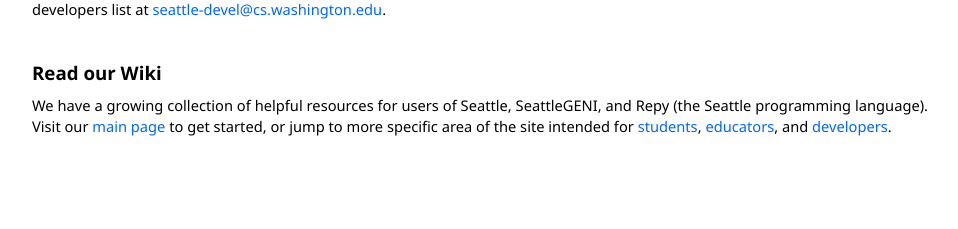
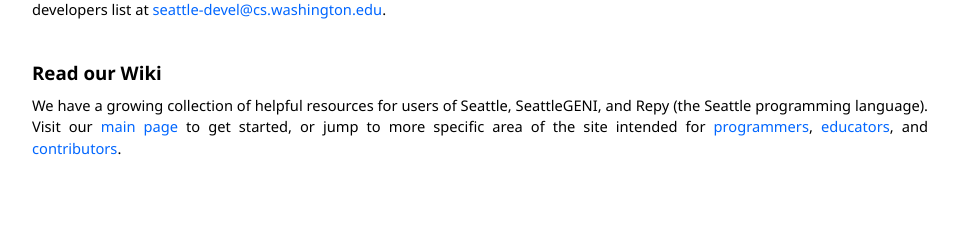
Before and after one commit to aOlmo/clearinghouse, a Django app: template website/html/templates/control/help.html in a window 1280 px wide. Shown: the part 2311-2540 px from the top of the page, without its empty margins (160-1118 px from the left). Before the commit the page ends 2447 px from the top, so only its background shows below. Run offline with Django 3.2, Linux system fonts and the light colour scheme; the template is opened without the code that fills it, so the values that code supplies are empty.

Commit message:
Change seattlegeni templates to refer to new wiki page names: ProgrammersPage and ContributorsPage.

```diff
--- a/website/html/templates/common/help_contact.html
+++ b/website/html/templates/common/help_contact.html
@@ -25,6 +25,6 @@
 			  <a href="https://seattle.cs.washington.edu/">main
 			    page</a> to get started, or jump to more
 			  specific area of the site intended for
-			  <a href="https://seattle.cs.washington.edu/wiki/StudentsPage">students</a>,
+			  <a href="https://seattle.cs.washington.edu/wiki/ProgrammersPage">programmers</a>,
 			  <a href="https://seattle.cs.washington.edu/wiki/EducatorsPage">educators</a>,
-			  and <a href="https://seattle.cs.washington.edu/wiki/DevelopersPage">developers</a>.</p>
+			  and <a href="https://seattle.cs.washington.edu/wiki/ContributorsPage">contributors</a>.</p>
```
